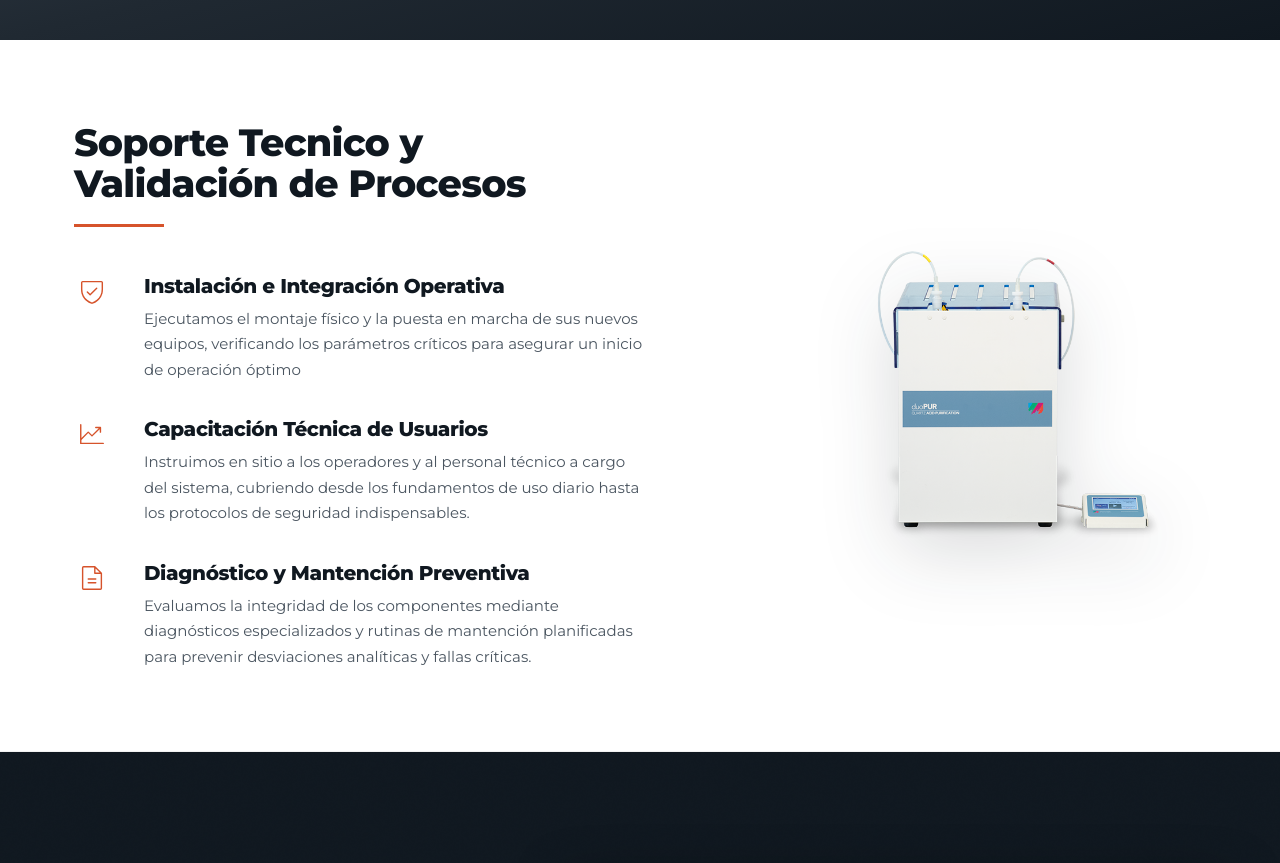
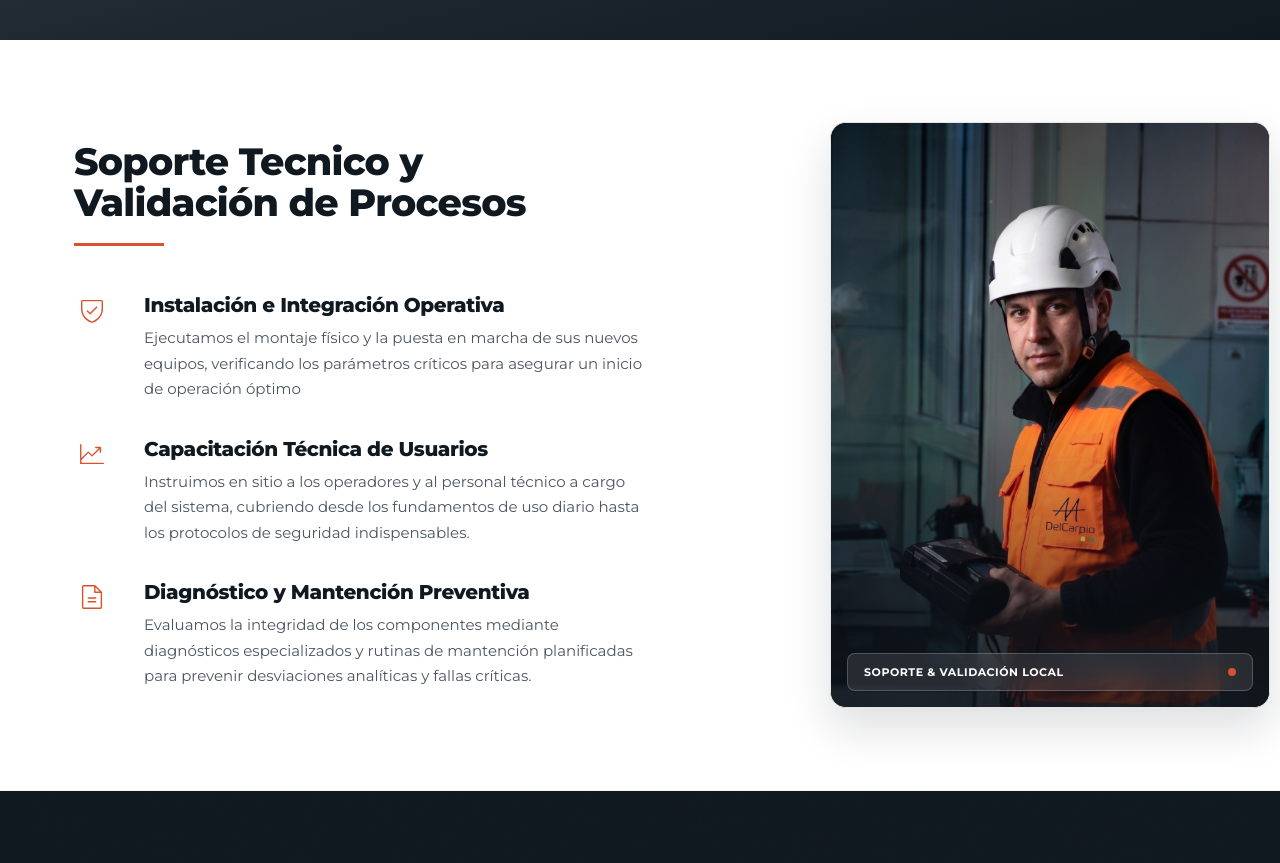
Before and after one commit to delcarpiohub/LandingPage, a Next.js app: page / in a window 1280 px wide. Shown: the part 2780-3643 px from the top of the page. Built offline with nearby package versions, Linux system fonts and the light colour scheme.

Commit message:
feat(compliance): reemplazar imagen por especialista de soporte en terreno con marco y distintivo

```diff
--- a/src/components/sections/compliance-band.tsx
+++ b/src/components/sections/compliance-band.tsx
@@ -70,16 +70,23 @@ export function ComplianceBand() {
           </div>
 
           <div className="flex w-full justify-center lg:justify-end">
-            <Reveal delay={0.12} className="w-full max-w-[500px]">
-              <figure className="relative aspect-[4/3] w-full overflow-visible bg-transparent">
+            <Reveal delay={0.12} className="w-full max-w-[440px]">
+              <figure className="group relative aspect-[3/4] w-full overflow-hidden rounded-[16px] border border-[#E5E5E5] bg-[#101820] shadow-[0_20px_45px_rgba(16,24,32,0.14)]">
                 <Image
-                  src="/fotos/duopur-6380111a.png"
-                  alt="Equipo duoPUR de purificación de ácidos para laboratorio."
+                  src="/fotos/especialista-soporte-terreno.jpg"
+                  alt="Especialista de soporte técnico Del Carpio realizando validación e inspección en terreno."
                   fill
-                  className="object-contain p-4 drop-shadow-[0_24px_38px_rgba(16,24,32,0.16)] md:p-6"
-                  sizes="(min-width: 1024px) 500px, 100vw"
+                  className="object-cover object-top transition-transform duration-500 group-hover:scale-105"
+                  sizes="(min-width: 1024px) 440px, 100vw"
                   priority
                 />
+                <div className="absolute inset-0 bg-gradient-to-t from-[#101820]/70 via-transparent to-transparent pointer-events-none" />
+                <div className="absolute bottom-4 left-4 right-4 z-10 flex items-center justify-between rounded-[8px] border border-white/20 bg-white/10 px-4 py-2.5 backdrop-blur-md">
+                  <span className="font-mono text-[11px] font-bold uppercase tracking-wider text-white">
+                    Soporte & Validación Local
+                  </span>
+                  <span className="inline-block h-2 w-2 rounded-full bg-[#D6532B]" />
+                </div>
               </figure>
             </Reveal>
           </div>
```
Also changed, not shown: public/fotos/especialista-delcarpio-front.jpg (added), public/fotos/especialista-soporte-terreno.jpg (added).
